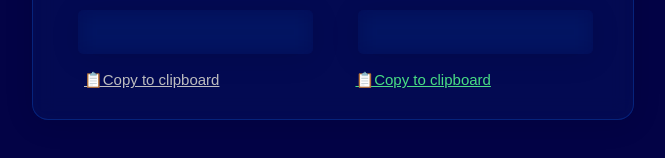
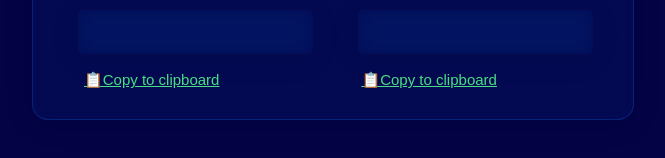
Before and after one commit to hiyori-iki/Random-Password-Generator, a plain HTML site: page index.html in a window 1280 px wide. Shown: the part 480-638 px from the top of the page, without its empty margins (307-972 px from the left). Drawn offline with Linux system fonts and the light colour scheme.

Commit message:
Update the UI of copy to clipboard button

```diff
--- a/index.css
+++ b/index.css
@@ -112,8 +112,8 @@ hr{
     margin-left: 45px;
     border: none;
     cursor: grabbing;
-    color: #bebec0;
-    margin-right: 75px;
+    color: #4ADF86;
+    margin-right: 81px;
     text-decoration: underline;
     font-size: 15px;
 }
```
